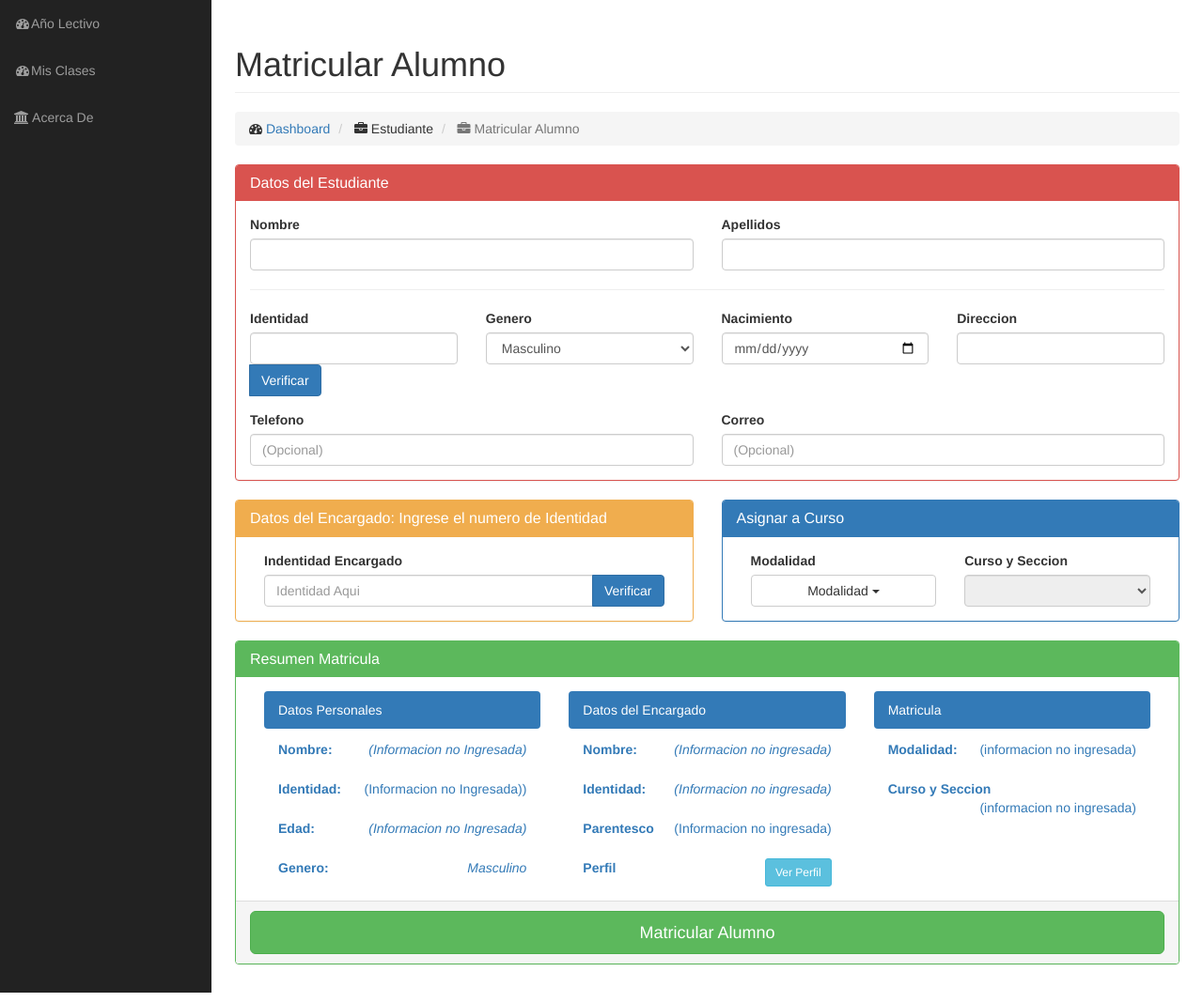
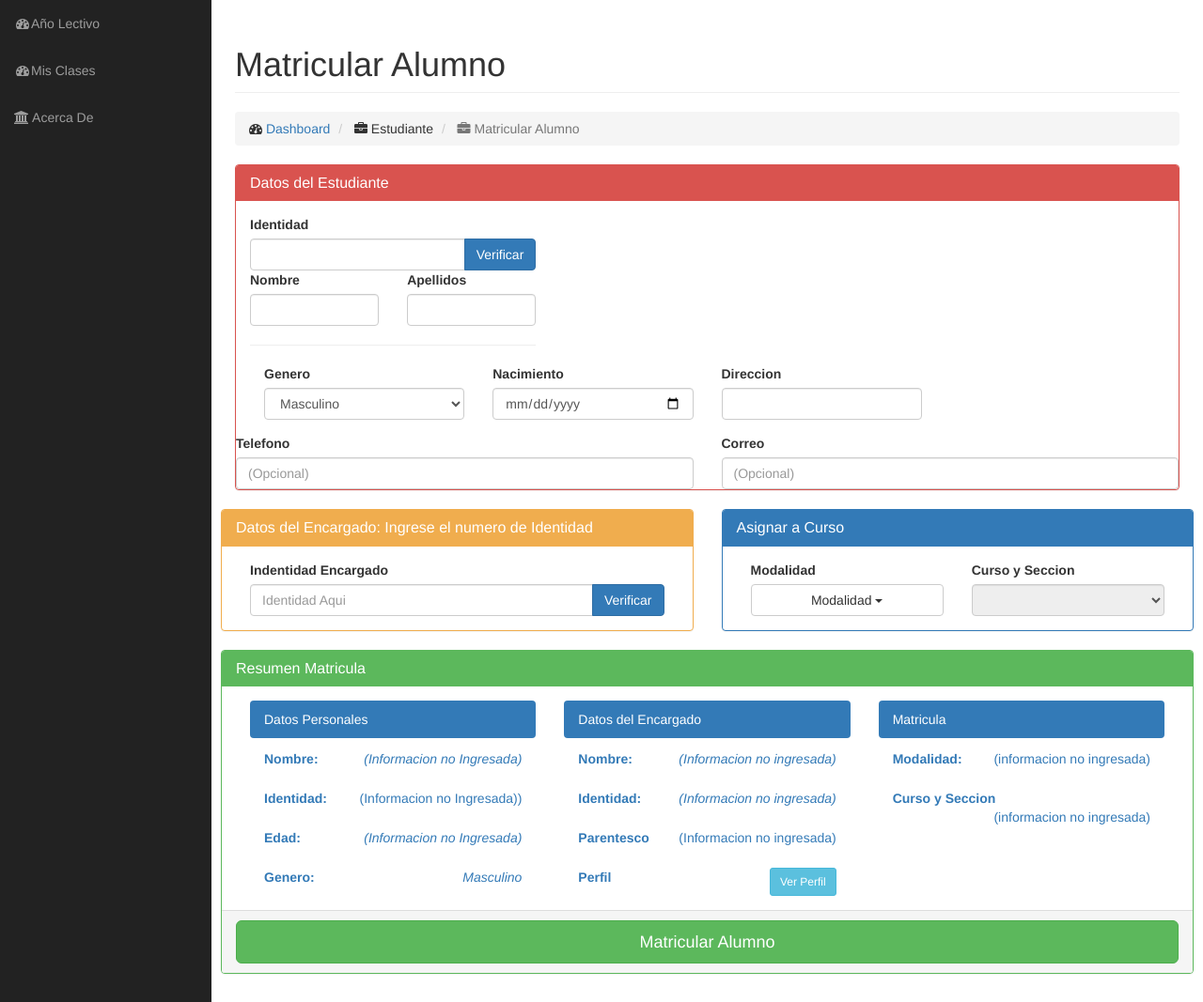
Before and after one commit to creachenko/ISJO, a PHP site: page /iniciarMatricula.php in a window 1280 px wide. Shown: the part 51-1118 px from the top of the page at 94% size. Run offline with PHP 8.4, Linux system fonts and the light colour scheme; the visitor is signed in with stand-in values (Sample User, id 1); data that the repository does not hold is empty.

Commit message:
Update iniciarMatricula.php

```diff
--- a/iniciarMatricula.php
+++ b/iniciarMatricula.php
@@ -56,6 +56,16 @@ $modalidades = $obj->obtenerModalidades();
       </div>
       <div class="panel-body">
         <div class="row">
+          <div class="col-md-4" id="divIdentidadEstudiante">
+            <label for="">Identidad</label>
+            <div class="input-group">
+              <input type="number" class="form-control" name="identidadEstudiante" id="identidadEstudiante" value="">
+            <span class="input-group-btn">
+              <button type="button" class="btn btn-primary" id="buttonVerficarIdentidadEstudiante" name="buttonVerficarIdentidadEncargado">Verificar</button>
+            </span>
+          </div>
+
+        <div class="row">
           <div class="col-md-6">
             <label for="">Nombre</label>
             <input type="text" class="form-control" name="nombreEstudiante" id="nombreEstudiante" onkeyup="nombreEstudianteCorfirmar()" value="">
@@ -66,14 +76,7 @@ $modalidades = $obj->obtenerModalidades();
           </div>
         </div>
         <hr>
-        <div class="row">
-          <div class="col-md-3" id="divIdentidadEstudiante">
-            <label for="">Identidad</label>
-            <div class="form-group">
-              <input type="number" class="form-control" name="identidadEstudiante" id="identidadEstudiante" value="">
-            <span class="input-group-btn">
-              <button type="button" class="btn btn-primary" id="buttonVerficarIdentidadEncargado" name="buttonVerficarIdentidadEncargado">Verificar</button>
-            </span>
+
             </div>
           </div>
           <div class="col-md-3">
@@ -341,8 +344,8 @@ $modalidades = $obj->obtenerModalidades();
      $("#cursoResumen").html($('option:selected', optionSelected).html());
    }
    //Comprobar si no existe otra Identidad Igual
-   $("#identidadEstudiante").on("blur",function () {
-     var identidad = $(this).val()
+   $("#buttonVerficarIdentidadEstudiante").on("click",function () {
+     var identidad = $("#identidadEstudiante").val()
      $.ajax({
        method:"post",
        data: {identidadEstudiante:identidad},
```
